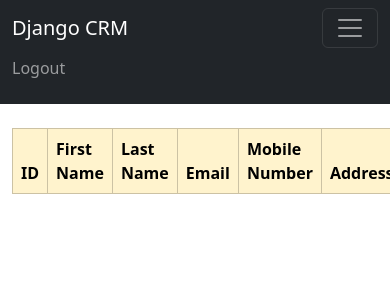
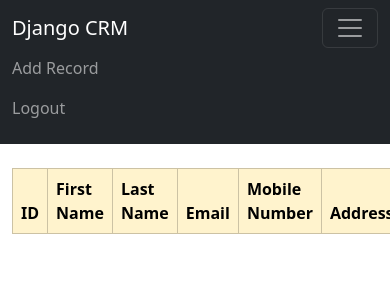
Before and after one commit to VKabil/Django_CRM, a Django app: page / in a window 390 px wide, after a click that opens the changed part; the page is wider, and only the part inside the window is pictured. Shown: the top 300 px of that part. Run offline with Django 4.2, Linux system fonts and the light colour scheme; the visitor is signed in with stand-in values (Sample User, id 1); data that the repository does not hold is empty.

Commit message:
Completed Project

```diff
--- a/crm_website/templates/home.html
+++ b/crm_website/templates/home.html
@@ -23,7 +23,7 @@
     {% if records %}
        {% for record in records %}
        <tr>
-              <td><a href="#">{{ record.id }}</a></td>
+              <td><a href="{% url 'record' record.id %} ">{{ record.id }}</a></td>
               <td>{{ record.first_name }}</td>
               <td>{{ record.last_name }}</td>
               <td>{{ record.Email }}</td>
--- a/crm_website/templates/navbar.html
+++ b/crm_website/templates/navbar.html
@@ -7,6 +7,9 @@
       <div class="collapse navbar-collapse" id="navbarSupportedContent">
         <ul class="navbar-nav me-auto mb-2 mb-lg-0">
           {% if user.is_authenticated %}
+          <li class="nav-item">
+            <a class="nav-link" href="{% url 'add_record' %}">Add Record</a>
+          </li>
           <li class="nav-item">
             <a class="nav-link" href="{% url 'logout'%}">Logout</a>
           </li>
--- a/crm_website/urls.py
+++ b/crm_website/urls.py
@@ -6,4 +6,8 @@
     #path('login', views.login_user, name='login'),
     path('logout/', views.logout_user, name='logout'),
     path('register/', views.register_user, name='register'),
+    path('record/<int:pk>', views.customer_record, name='record'),
+    path('delete_record/<int:pk>', views.delete_record, name='delete_record'),
+    path('add_record', views.add_record, name='add_record'),
+    path('update_record/<int:pk>', views.update_record, name='update_record'),
 ]
--- a/crm_website/views.py
+++ b/crm_website/views.py
@@ -1,7 +1,7 @@
 from django.shortcuts import render, redirect
 from django.contrib.auth import authenticate, login, logout
 from django.contrib import messages
-from .form import SignUpForm
+from .form import SignUpForm, AddRecordForm
 from .models import Record
 
 def home(request):
@@ -41,3 +41,49 @@
             return render(request, 'register.html', {'form': form})
 
       return render(request, 'register.html', {'form': form})
+
+def customer_record(request, pk):
+      if request.user.is_authenticated:
+            customer_record = Record.objects.get(id=pk)
+            return render(request, 'records.html', {'customer_record' : customer_record})
+      else:
+            messages.success(request, "You must be Logged in to view that page")
+            return redirect('home')
+
+def delete_record(request, pk):
+      if request.user.is_authenticated:
+            delete_it=Record.objects.get(id=pk)
+            delete_it.delete()
+            messages.success(request, "Record has to be deleted")
+            return redirect('home')
+      else:
+            messages.success(request, "You have to be logged in to that")
+            return redirect('home')
+
+
+def add_record(request):
+      form = AddRecordForm(request.POST or None)
+      if request.user.is_authenticated:
+            if request.method == 'POST':
+                  if form.is_valid():
+                        add_record = form.save()
+                        messages.success(request, "Record Added......")
+                        return redirect('home')
+            return render(request, 'add_record.html', {'form': form})
+      else:
+            messages.success(request, "You have to be Logged in......!")
+            return redirect('home')
+
+
+def update_record(request, pk):
+      if request.user.is_authenticated:
+            current_record = Record.objects.get(id=pk)
+            form = AddRecordForm(request.POST or None, instance=current_record)
+            if form.is_valid():
+                  form.save()
+                  messages.success(request, "Record has been Updated......")
+                  return redirect('home')
+            return render(request, 'update_record.html', {'form': form})
+      else:
+            messages.success(request, "You have to be Logged in......!")
+            return redirect('home')
```
Also changed, not shown: crm_website/form.py (+18 -0 lines), crm_website/templates/add_record.html (added, +20 -0 lines), crm_website/templates/records.html (added, +57 -0 lines), crm_website/templates/update_record.html (added, +22 -0 lines).
